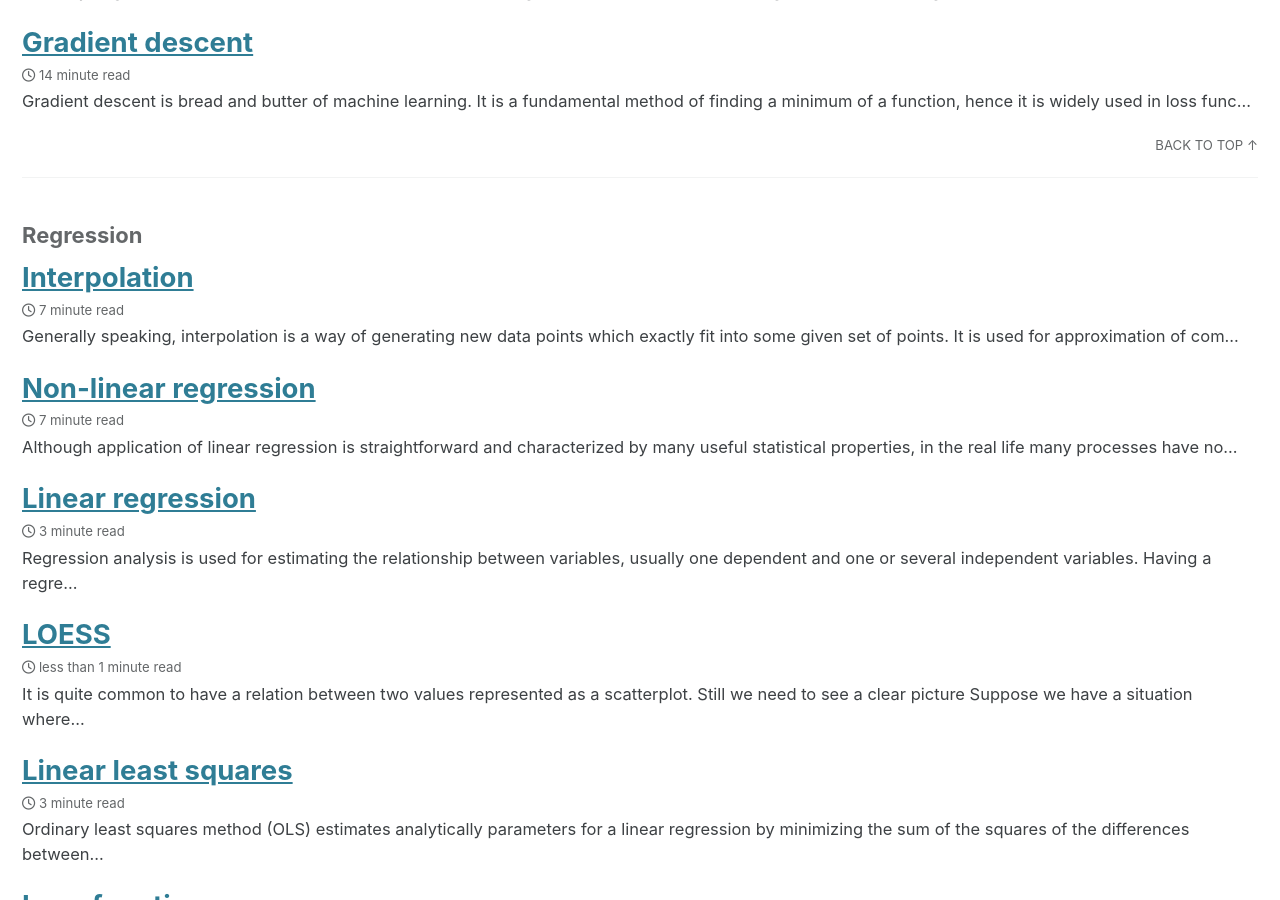
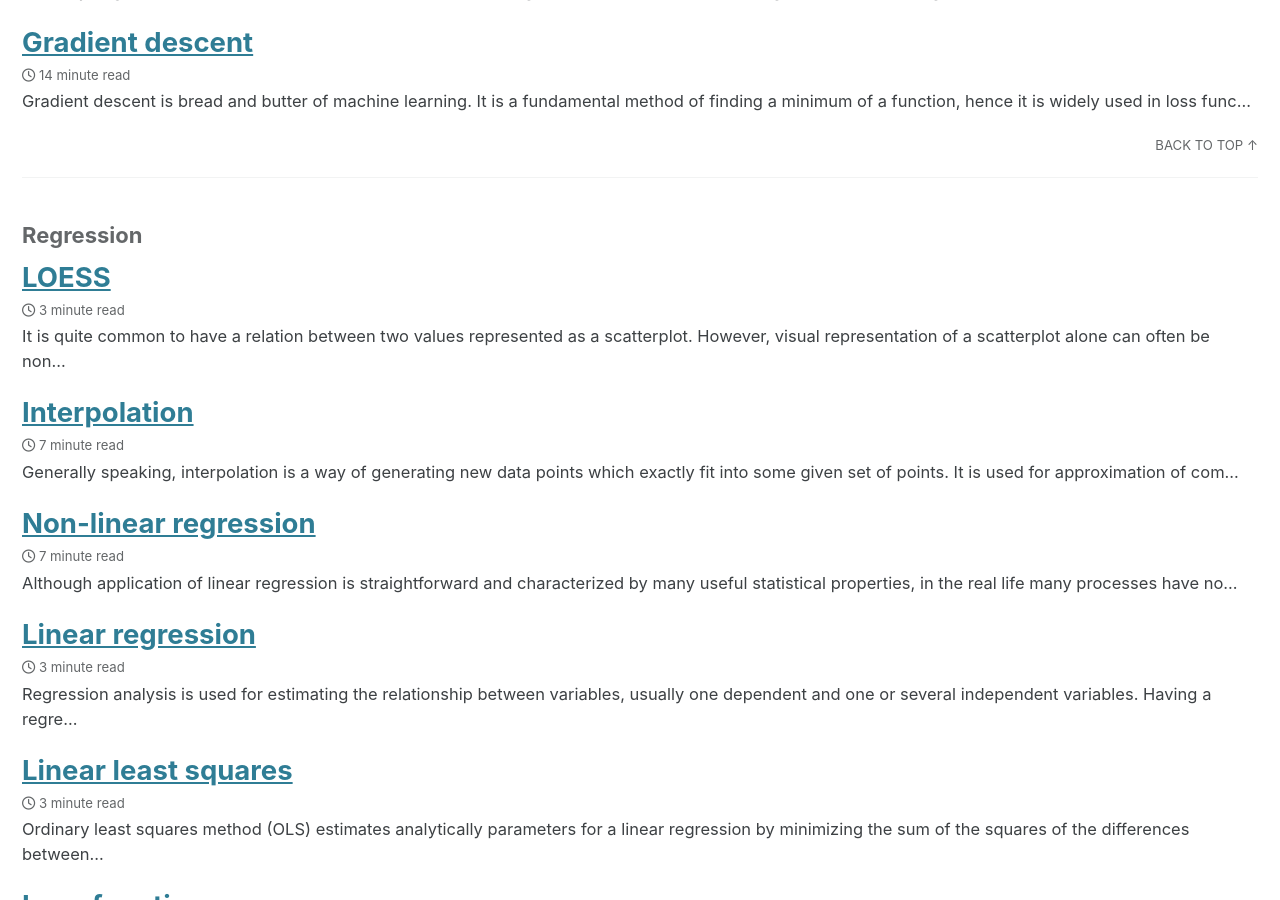
Before and after one commit to vzahorui/vzahorui.github.io, a Jekyll site: the page built from _pages/knowledge_base.md, in a window 1280 px wide and 900 px high, scrolled down 1310 px. Built offline with Jekyll 4.4.1, drawn with Linux system fonts in a browser that asks for light colours; cached includes are drawn as plain includes; nearby versions of some CDN libraries; formulas are drawn with MathJax 3; some of the changed lines change nothing that is shown.

Commit message:
finished LOESS article

```diff
--- a/_posts/2020-05-05-loess.md
+++ b/_posts/2020-05-05-loess.md
@@ -1,11 +1,72 @@
 ---
 layout: single
 title: "LOESS"
-description: Explaining what LOESS is and how it can be usefull
+description: Explaining what LOESS is and how it can be useful
 category: "Regression"
-tags: smoothing scatterplot least-squares lowess weighting outliers
-date: 2020-05-05
+tags: smoothing scatterplot least-squares lowess weighting outliers non-parametric-regression lowess local-regression
+date: 2020-11-28
 ---
 
-It is quite common to have a relation between two values represented as a scatterplot. Still we need to see a clear picture
-Suppose we have a situation where we need to fit a line to a two-dimensional scatterplot.
+It is quite common to have a relation between two values represented as a scatterplot. However, visual representation of a scatterplot alone can often be non-informative if the data is sparse, noisy, and has outliers. We might want to estimate the possible relationship between variables by building a smooth line instead, so that we can learn more about the behavior of a process. We would also like to extrapolate the unknown values. LOESS is a non-parametric technique which does exactly that and provides an alternative to traditional regression models. LOESS (also referred to as LOWESS) stands for locally estimated (weighted) scatterplot smoothing, and its main purpose is describing local behaviour of some process without using any prior knowledge about the nature of this process. Unlike parametric regression models which rely on global relationship between variables, non-parametric models display more flexibility in representing the exact nature of observed events, taking into consideration local patterns. As such LOESS helps to pinpoint some of the relationships which would be overlooked by traditional parametric regression. Applying LOESS first during exploratory data analysis could also help in determining a non-linear model to be fitted later.
+
+Below is an example of LOESS performed for some set of observations:
+
+![](/assets/images/regression/loess_example.png){: .align-center}
+
+As we see, fitting linear regression in this particular case would not be wise as the process clearly changed its trend in the middle.
+
+## How it works
+
+### Smoothing with local regression
+
+Given a set of $n$ observations we should select $m$ equally spaced points (they may not be represented by existing $n$ points). For each of these $m$ points the value is recalculated as a weighted average of a certain number of existing neighboring points where the nearest datapoints have the biggest weight.
+
+Although we do not use parameters here for specifying the shape of the curve, a couple of hyperparameters should be specified beforehead in order to define the global behaviour of the algorithm. These are:
+* the smoothing parameter $\alpha$ which determines the proportion of all observations used in a sliding window. Can have values between 0 and 1. Larger values of $\alpha$ produce smoother curves
+* parameter $\lambda$ which determines the degree of the polynomial which is fitted to the points. $\lambda$ higher than 1 may help to capture the local curvature. The general rule is to set $\lambda$ to 1 when the function is expected to have monotonic behavious, and to 2 if the curvature of the line may produce local minima and maxima
+
+The parameter $\alpha$ actually determines the number of points used in recalculation of each of $m$ points. One thing to note is that the number stays the same even if the point has neighboring values only to one side.
+
+The weight of each of the nearest neighbours is determined by a tricube weight function:
+
+&nbsp;&nbsp;&nbsp;&nbsp;
+$w_i = (1-d_i^3)^3$
+
+where $d_i$ is the fraction of the distance to $i$th point from the maximum distance. So if we are calculating the value of some $j$th point then $d_i$ the distance between this point and its $i$th neighbouring point divided by the distance between this point and the farthest point in its window.
+
+All other points which are outside of the relevant window do not have any weight whatsoever.
+
+Next, the parameters are estimated for each point of the local regression by minimizing the following expression:
+
+&nbsp;&nbsp;&nbsp;&nbsp;
+$\sum_{i=1}^{n}w_i(y_i - \sum_{k=0}^{\lambda}b_k x_i^k)^2$
+
+This expression basically represents a weighted least squares cost function adjusted by the factor of $\lambda$ to allow polynomials in the main function.
+
+### Robustness step
+
+Since local regression takes only a subset of observations the impact of outliers becomes more severe. Hence an additional robustness step may be performed within LOESS in order to remove the influence of outliers on the shape of a curve. Here is how it is done.
+
+First of all the errors are calculated based on the results of the previous smoothing:
+
+&nbsp;&nbsp;&nbsp;&nbsp;
+$e_i = y_i - \sum_{k=0}^{\lambda}b_k x_i^k$
+
+Then the following measure is calculated for each of the errors:
+
+&nbsp;&nbsp;&nbsp;&nbsp;
+$e_i^* = \frac{e_i}{6 Median\lvert e\rvert}$
+
+And if $e_i^*$ is smaller than 1 then a bisquare weight function is calculated for the $i$th point:
+
+&nbsp;&nbsp;&nbsp;&nbsp;
+$r_i = (1-(e_i^*)^2)^2$
+
+If $e_i^*$ is greater than zero, then error at $i$th point is considered too big so it's disregarded completely by assigning it zero weight.
+
+After that the parameters are estimated by minimizing the following form:
+
+&nbsp;&nbsp;&nbsp;&nbsp;
+$\sum_{i=1}^{n}r_i w_i(y_i - \sum_{k=0}^{\lambda}b_k x_i^k)^2$
+
+It's worth to mention that the robustness evaluation can be performed several times in order to improve the model. However usually several passes of this step suffice as the effect from any further repetition decreases quite rapidly and the parameters stop adjusting.
```
Also changed, not shown: assets/images/regression/loess_examples.png (added), 2 other files.
